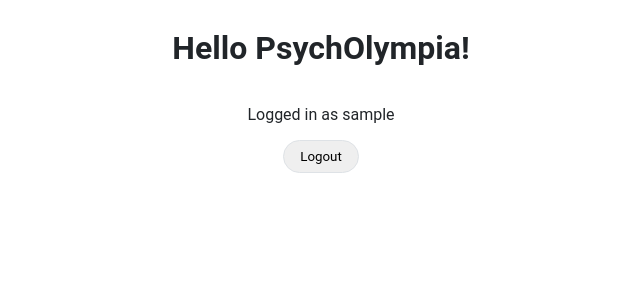
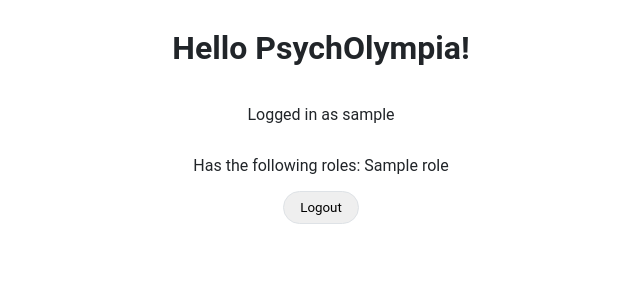
Before and after one commit to PsychOlympia/camp, a Flask app: page / in a window 1280 px wide. Shown: the top 300 px of the page, without its empty margins (319-959 px from the left). Run offline with Flask 3, Linux system fonts and the light colour scheme; a user stored in the database is signed in; tables that the repository leaves empty hold one stand-in row (values such as "Sample post").

Commit message:
Show the roles for this user

```diff
--- a/app/main/templates/index.jinja2
+++ b/app/main/templates/index.jinja2
@@ -5,6 +5,7 @@
         <h1>Hello PsychOlympia!</h1>
         {% if current_user.is_authenticated %}
             <p>Logged in as {{ current_user.username }}</p>
+            <p>Has the following roles: {{ current_user.roles | map(attribute='name') | join(', ') }}</p>
             <form action="{{ url_for('auth.logout') }}" method="post">
                 <input type="hidden" name="csrf_token" value="{{ csrf_token() }}">
                 <button type="submit">Logout</button>
```
